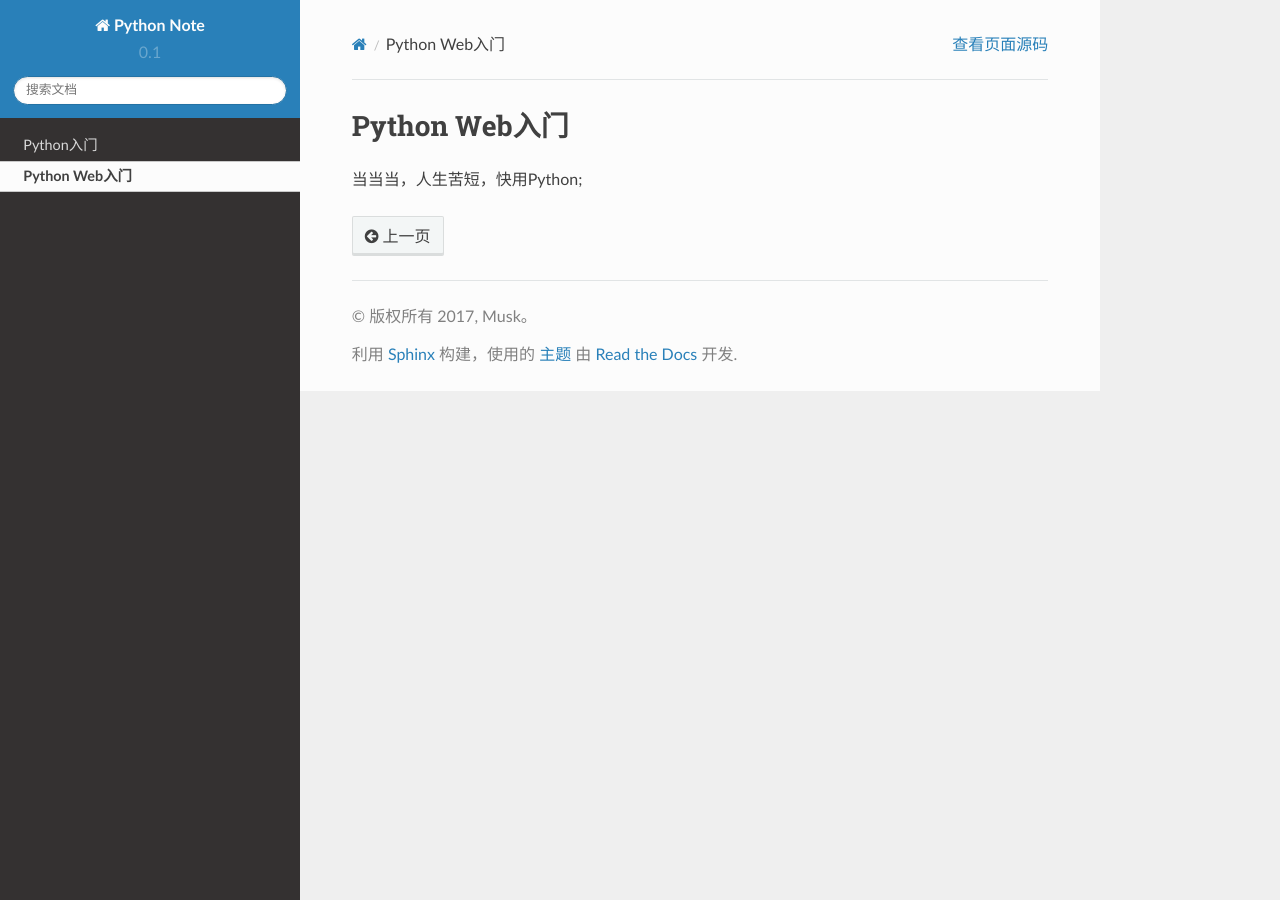
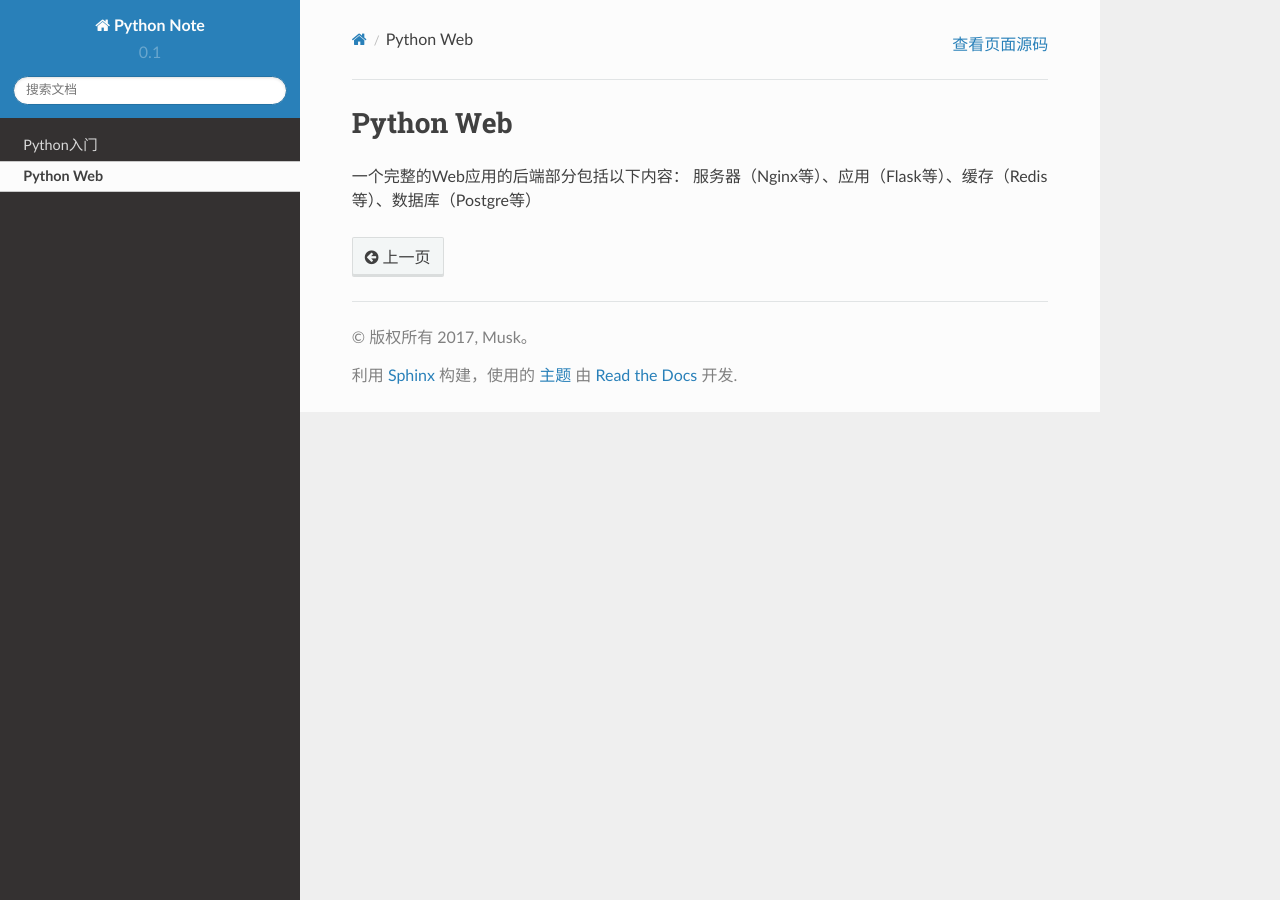
Before and after one commit to TedMusk/PythonNote, a Sphinx documentation site: the page built from source/python_web/index.rst, in a window 1280 px wide. Built offline with Sphinx 7.4.7 and the Read the Docs theme 2.0.0, drawn with Linux system fonts in a browser that asks for light colours; pages that are not in the unit, such as notebooks, are missing from menus.

Commit message:
Update Web

```diff
--- a/source/python_web/index.rst
+++ b/source/python_web/index.rst
@@ -1,10 +1,10 @@
 .. _database-overview:
 
-Python Web入门
+Python Web
 =================
 
-当当当，人生苦短，快用Python;
-
+一个完整的Web应用的后端部分包括以下内容：
+服务器（Nginx等）、应用（Flask等）、缓存（Redis等）、数据库（Postgre等）
 
 .. toctree::
     :maxdepth: 2
```
